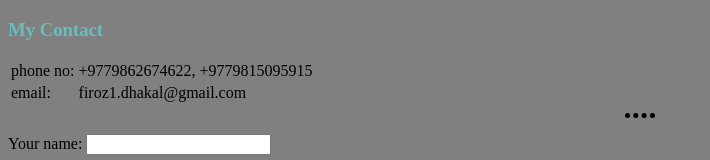
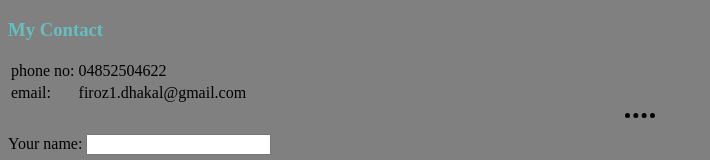
Before and after one commit to firoj-dhakal/cv, a plain HTML site: page Contact.html in a window 1280 px wide. Shown: the top 160 px of the page, without its empty margins (0-710 px from the left). Drawn offline with Linux system fonts and the light colour scheme.

Commit message:
Update Contact.html

```diff
--- a/Contact.html
+++ b/Contact.html
@@ -16,7 +16,7 @@
                 phone no:
             </td>
             <td>
-                +9779862674622, +9779815095915
+                04852504622
             </td>
         </tr>
         <tr>
```
